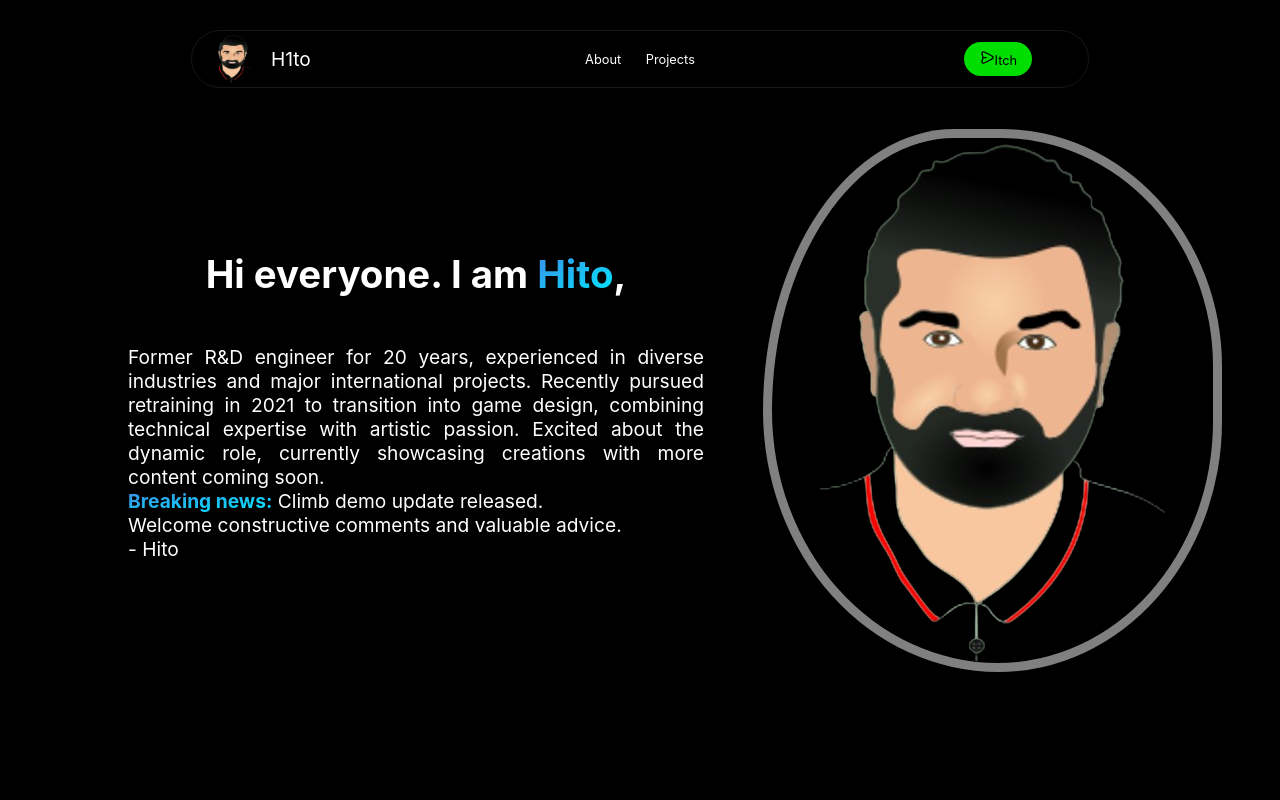
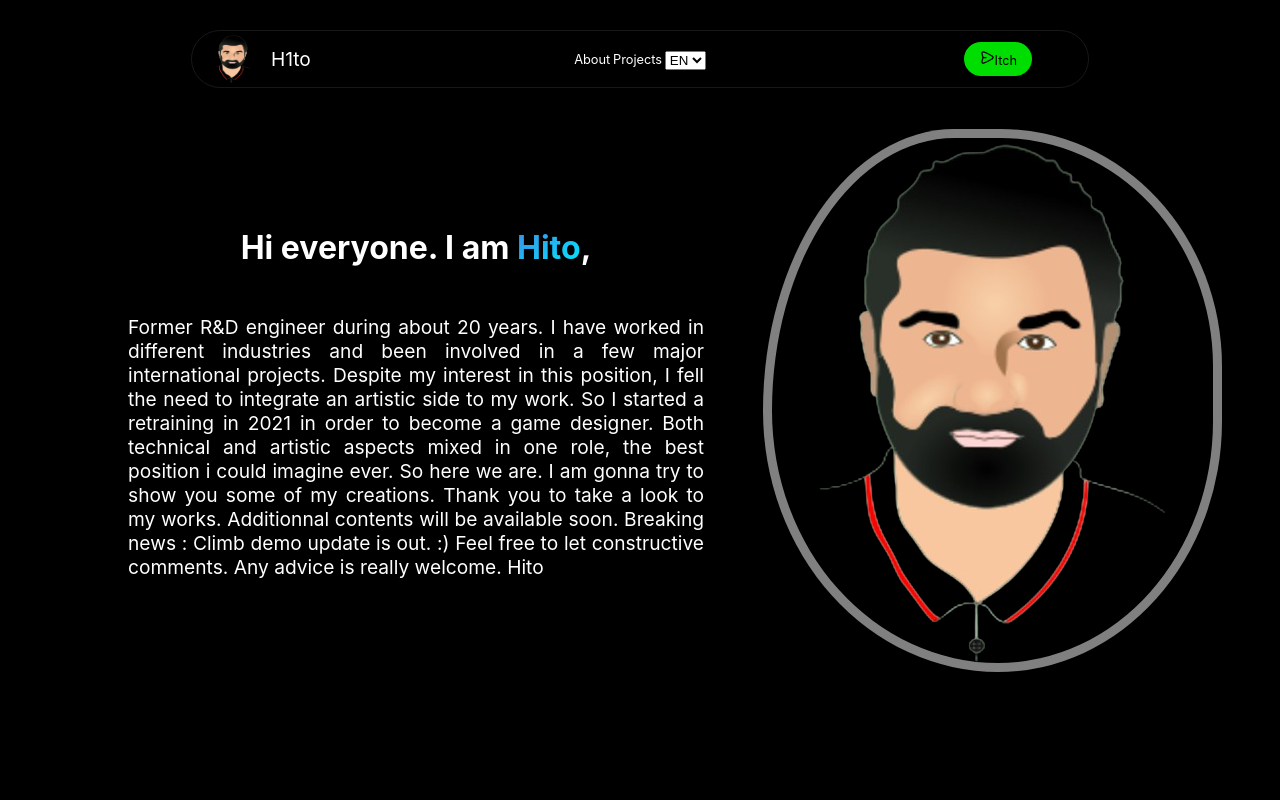
Before and after one commit to Matsuel/olivier, a React (Create React App) app: page / in a window 1280 px wide. Shown: the top 800 px of the page. Built offline with nearby package versions, Linux system fonts and the light colour scheme.

Commit message:
add translations en-fr

```diff
--- a/package.json
+++ b/package.json
@@ -10,8 +10,11 @@
     "@types/node": "^16.18.70",
     "@types/react": "^18.2.47",
     "@types/react-dom": "^18.2.18",
+    "i18next": "^23.7.16",
+    "i18next-browser-languagedetector": "^7.2.0",
     "react": "^18.2.0",
     "react-dom": "^18.2.0",
+    "react-i18next": "^14.0.0",
     "react-scripts": "5.0.1",
     "react-type-animation": "^3.2.0",
     "typescript": "^4.9.5",
--- a/src/App.tsx
+++ b/src/App.tsx
@@ -4,6 +4,7 @@ import './App.css';
 import Navbar from './Components/Navbar/Navbar';
 import Home from './Components/Home/Home';
 import Projects from './Components/Projects/Projects';
+import "./i18n"
 
 function App() {
   return (
--- a/src/Components/Home/Home.css
+++ b/src/Components/Home/Home.css
@@ -65,7 +65,7 @@
 }
 
 .speech-title{
-    font-size: 3vw;
+    font-size: 2.5vw;
     color: #fff;
     text-align: center;
     margin-bottom: 5%;
--- a/src/Components/Home/Home.tsx
+++ b/src/Components/Home/Home.tsx
@@ -3,42 +3,24 @@ import './Home.css'
 // @ts-ignore
 import Olivier from '../../assets/olivier.png'
 import CircleCloud from '../../assets/circleCloud.svg'
+import { useTranslation } from 'react-i18next';
 
 const Home = () => {
-    // const opacity: {[key:number]:number} = {1:0.9,2:0.8,3:0.7,4:0.6,5:0.5,6:0.4,7:0.3,8:0.2,9:0.1,10:0.0};
-
-    // const handleScrollY = () => {
-    //     const scrollY = window.scrollY;
-    //     if (scrollY<500) {
-    //         const moduloOp:number = Math.floor(scrollY/50);
-    //         document.getElementsByClassName('circle-cloud')[0].setAttribute('style', `opacity: ${opacity[moduloOp]}`);
-    //     }
-    // }
-
-    // useEffect(() => {
-    //     window.addEventListener('scroll', handleScrollY);
-    //     return () => {
-    //         window.removeEventListener('scroll', handleScrollY);
-    //     }
-    // }, []);
-
-
-
-
+    const { t } = useTranslation();
 
     return (
         <section id='about' className='home-wrapper'>
             <div className="home-speech">
-                {/* <img id='circleCloud' className='circle-cloud' src={CircleCloud} alt="CircleCloud" /> */}
                 <h1 className='speech-title'>
-                Hi everyone. I am <span className='hito'>Hito</span>,
+                {t('home.title')} <span className='hito'>Hito</span>,
                 </h1>
                 <p className='speech-text'>
-                Former R&D engineer for 20 years, experienced in diverse industries and major international projects.
+                {/* Former R&D engineer for 20 years, experienced in diverse industries and major international projects.
                 Recently pursued retraining in 2021 to transition into game design, combining technical expertise with artistic passion.
                 Excited about the dynamic role, currently showcasing creations with more content coming soon.<br/>
                 <strong className='hito'>Breaking news:</strong> Climb demo update released. <br/>Welcome constructive comments and valuable advice.
-                <br/>- Hito
+                <br/>- Hito */}
+                {t('home.speech')}
                     </p>
             </div>
             <div className="logo-home">
--- a/src/Components/Navbar/Navbar.tsx
+++ b/src/Components/Navbar/Navbar.tsx
@@ -2,10 +2,13 @@ import React from 'react'
 import './Navbar.css'
 import Olivier from '../../assets/olivier.png'
 import Visit from '../../assets/visit.svg'
+import { useTranslation } from 'react-i18next';
+import Lang from '../../SwitchLang/Lang';
 
 const Navbar = () => {
     const [active, setActive] = React.useState(-1);
     const navbarRef = React.useRef<HTMLDivElement>(null);
+    const { t } = useTranslation();
 
     window.onwheel = e => {
         if (e.deltaY > 0) {
@@ -32,8 +35,9 @@ const Navbar = () => {
                 <a href='/' className='pseudo'>H1to</a>
             </div>
             <div className="nav-links">
-                <a className={`link ${active===0 ? "link-active":""}`} onClick={()=>handleActive(0)} href="#about">About</a>
-                <a className={`link ${active===1 ? "link-active":""}`} onClick={()=>handleActive(1)} href="#projects">Projects</a>
+                <a className={`link ${active===0 ? "link-active":""}`} onClick={()=>handleActive(0)} href="#about">{t('navbar.about')}</a>
+                <a className={`link ${active===1 ? "link-active":""}`} onClick={()=>handleActive(1)} href="#projects">{t('navbar.projects')}</a>
+                <Lang />
             </div>
             <div className="icth-link">
                 <button onClick={() => window.open('https://itch.io/profile/h1to', '_blank')} className='link-button'>
--- a/src/Components/Projects/ProjectsProvider.tsx
+++ b/src/Components/Projects/ProjectsProvider.tsx
@@ -3,7 +3,6 @@ import './Projects.css'
 import datas from './datas'
 // @ts-ignore
 import Climb from '../../assets/ProjectsImages/Am8U3b.png'
-import axios from 'axios'
 
 interface Project {
     title: string,
--- /dev/null
+++ b/src/Languages.ts
@@ -0,0 +1,4 @@
+export enum Language {
+    FR = "fr",
+    EN = "en",
+}
--- /dev/null
+++ b/src/SwitchLang/Lang.tsx
@@ -0,0 +1,37 @@
+import React, { ChangeEvent, useState } from "react"
+import { useTranslation } from 'react-i18next';
+import { Language } from "../Languages";
+
+const Lang = () => {
+    const { i18n } = useTranslation();
+    const [lang, setLang] = useState<Language>(i18n.language as Language);
+
+    let changeLanguage = (event: ChangeEvent<HTMLSelectElement>) => {
+        let language = event.target.value;
+
+        switch (language) {
+            case Language.EN:
+                setLang(Language.EN);
+                i18n.changeLanguage(Language.EN);
+                break;
+            case Language.FR:
+            default:
+                setLang(Language.FR);
+                i18n.changeLanguage(Language.FR);
+                break;
+        }
+    }
+
+    return (
+        <div>
+            <div>
+                <select value={lang} name="language" onChange={changeLanguage}>
+                    <option value={Language.FR}>FR</option>
+                    <option value={Language.EN}>EN</option>
+                </select>
+            </div>
+        </div>
+    )
+}
+
+export default Lang;
--- /dev/null
+++ b/src/Translations/en.json
@@ -0,0 +1,10 @@
+{
+    "navbar":{
+        "about":"About",
+        "projects":"Projects"
+    },
+    "home":{
+        "title":"Hi everyone. I am " ,
+        "speech":"Former R&D engineer during about 20 years. I have worked in different industries and been involved in a few major international projects. Despite my interest in this position, I fell the need to integrate an artistic side to my work. So I started a retraining in 2021 in order to become a game designer. Both technical and artistic aspects mixed in one role, the best position i could imagine ever. So here we are. I am gonna try to show you some of my creations. Thank you to take a look to my works. Additionnal contents will be available soon. Breaking news : Climb demo update is out.  :) Feel free to let constructive comments. Any advice is really welcome. Hito"
+    }
+}
--- /dev/null
+++ b/src/Translations/fr.json
@@ -0,0 +1,10 @@
+{
+    "navbar":{
+        "about":"A propos",
+        "projects":"Projets"
+    },
+    "home":{
+        "title":"Bonjour à tous. Je suis " ,
+        "speech":"Ancien ingénieur R&D pendant une vingtaine d'années. J'ai travaillé dans différentes industries et participé à quelques grands projets internationaux. Malgré mon intérêt pour ce poste, j'ai ressenti le besoin d'intégrer un côté artistique à mon travail. J’ai donc entamé une reconversion en 2021 afin de devenir game designer. Aspects techniques et artistiques mélangés dans un seul rôle, le meilleur poste que je puisse imaginer. Donc nous en sommes là. Je vais essayer de vous montrer quelques-unes de mes créations. Merci de jeter un oeil à mes œuvres. Du contenu supplémentaire sera bientôt disponible. Dernières nouvelles : la mise à jour de la démo Climb est disponible. :) N'hésitez pas à laisser des commentaires constructifs. Tout conseil est vraiment le bienvenu. Hito"
+    }
+}
--- /dev/null
+++ b/src/i18n.js
@@ -0,0 +1,34 @@
+import i18n from "i18next";
+import { initReactI18next } from "react-i18next";
+import LanguageDetector from 'i18next-browser-languagedetector';
+import { Language } from "./Languages";
+import translationEN from './Translations/en.json';
+import translationFR from './Translations/fr.json';
+
+let defaultLanguage = Language.EN;
+
+// the translations
+const resources = {
+    en: {
+        translation: translationEN
+    },
+    fr: {
+        translation: translationFR
+    }
+};
+
+i18n
+    .use(LanguageDetector)
+    .use(initReactI18next)
+    .init({
+        resources,
+        lng: defaultLanguage,
+
+        keySeparator: ".",
+
+        interpolation: {
+            escapeValue: false
+        }
+    });
+
+export default i18n;
```
Also changed, not shown: 1 other file (tests, documents, lock files or other folders).
